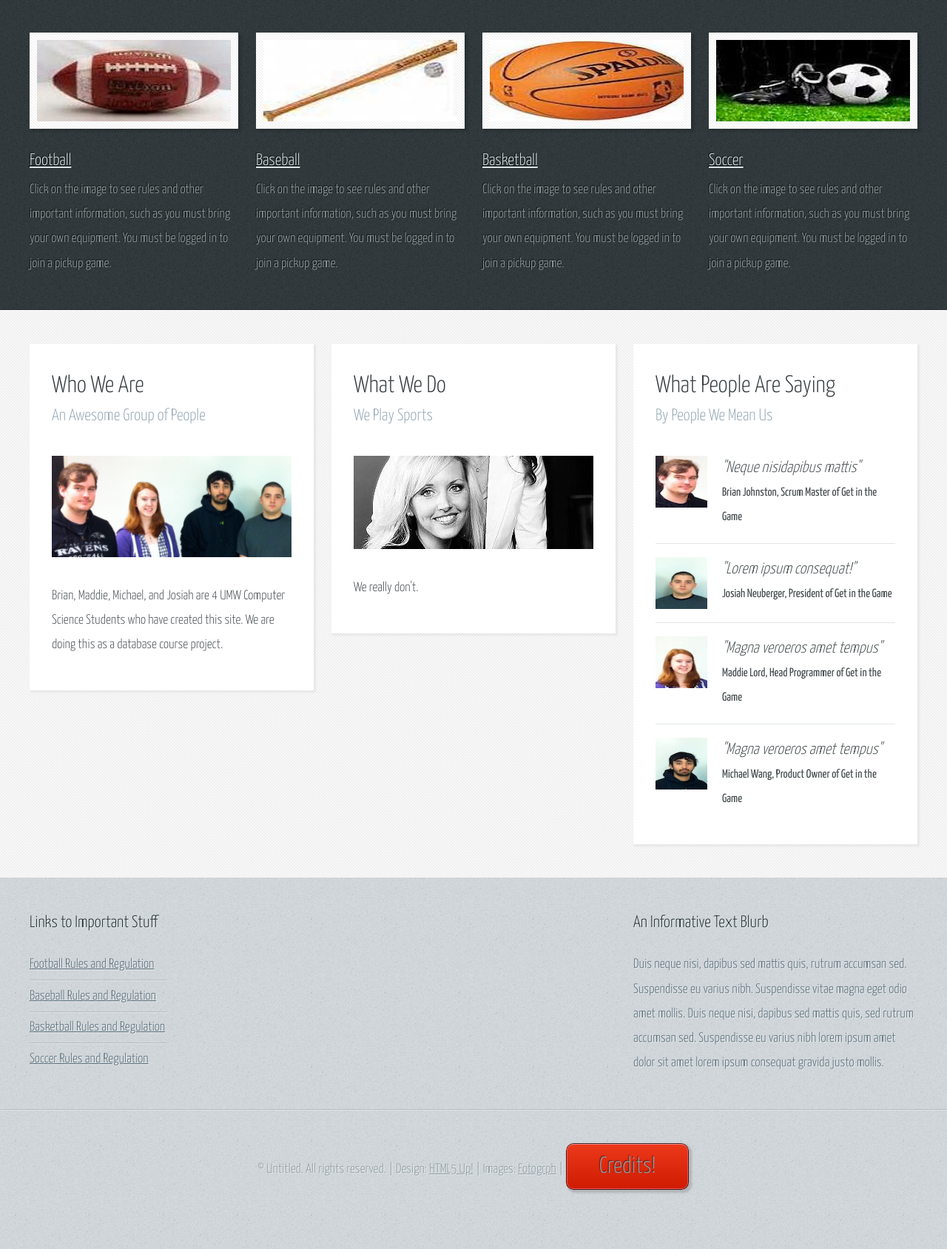
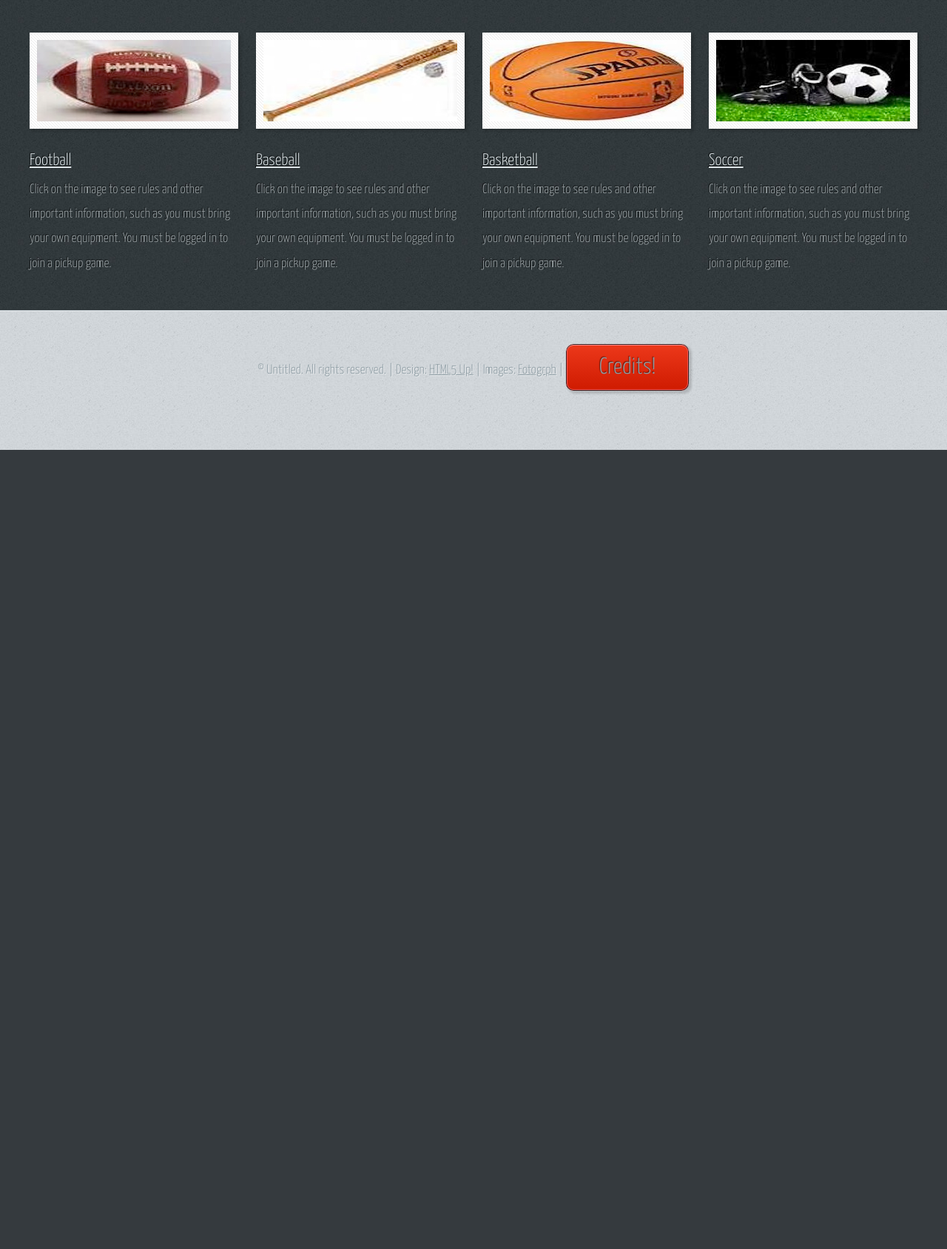
Before and after one commit to bjohnstonumw/pickupgames, a PHP site: page / in a window 1280 px wide. Shown: the part 558-2246 px from the top of the page at 74% size. After the commit the page ends 1166 px from the top, so only its background shows below. Run offline with PHP 8.4, Linux system fonts and the light colour scheme.

```diff
--- a/index.php
+++ b/index.php
@@ -132,124 +132,6 @@
 				</div>
 			</div>
 
-		<!-- Content -->
-			<div id="content-wrapper">
-				<div id="content">
-					<div class="5grid-layout">
-						<div class="row">
-							<div class="4u">
-
-								<!-- Box #1 -->
-									<section>
-										<header>
-											<h2>Who We Are</h2>
-											<h3>An Awesome Group of People</h3>
-										</header>
-										<a  class="feature-image"><img src="images/group.jpg" alt="" /></a>
-										<p>
-											Brian, Maddie, Michael, and Josiah are 4 UMW Computer Science
-											Students who have created this site. We are doing this as a
-											database course project.
-										</p>
-									</section>
-
-							</div>
-							<div class="4u">
-
-								<!-- Box #2 -->
-									<section>
-										<header>
-											<h2>What We Do</h2>
-											<h3>We Play Sports</h3>
-										</header>
-										<a  class="feature-image"><img src="images/pic05.jpg" alt="" /></a>
-										<p>
-											We really don't.
-										</p>
-									</section>
-
-							</div>
-							<div class="4u">
-
-								<!-- Box #3 -->
-									<section>
-										<header>
-											<h2>What People Are Saying</h2>
-											<h3>By People We Mean Us</h3>
-										</header>
-										<ul class="quote-list">
-											<li>
-												<img src="images/brian.jpg" alt="" />
-												<p>"Neque nisidapibus mattis"</p>
-												<span>Brian Johnston, Scrum Master of Get in the Game</span>
-											</li>
-											<li>
-												<img src="images/josiah.jpg" alt="" />
-												<p>"Lorem ipsum consequat!"</p>
-												<span>Josiah Neuberger, President of Get in the Game</span>
-											</li>
-											<li>
-												<img src="images/maddie.jpg" alt="" />
-												<p>"Magna veroeros amet tempus"</p>
-												<span>Maddie Lord, Head Programmer of Get in the Game</span>
-											</li>
-											<li>
-												<img src="images/michael.jpg" alt="" />
-												<p>"Magna veroeros amet tempus"</p>
-												<span>Michael Wang, Product Owner of Get in the Game</span>
-											</li>
-										</ul>
-									</section>
-
-							</div>
-						</div>
-					</div>
-				</div>
-			</div>
-
-		<!-- Footer -->
-			<div id="footer-wrapper">
-				<footer id="footer" class="5grid-layout">
-					<div class="row">
-						<div class="8u">
-
-							<!-- Links -->
-								<section>
-									<h2>Links to Important Stuff</h2>
-									<div class="5grid">
-										<div class="row">
-											<div class="3u">
-												<ul class="link-list last-child">
-													<li><a href="football.php">Football Rules and Regulation</a></li>
-													<li><a href="baseball.php">Baseball Rules and Regulation</a></li>
-													<li><a href="basketball.php">Basketball Rules and Regulation</a></li>
-													<li><a href="soccer.php">Soccer Rules and Regulation</a></li>
-												</ul>
-											</div>
-
-										</div>
-									</div>
-								</section>
-
-						</div>
-						<div class="4u">
-
-							<!-- Blurb -->
-								<section>
-									<h2>An Informative Text Blurb</h2>
-									<p>
-										Duis neque nisi, dapibus sed mattis quis, rutrum accumsan sed. Suspendisse eu
-										varius nibh. Suspendisse vitae magna eget odio amet mollis. Duis neque nisi,
-										dapibus sed mattis quis, sed rutrum accumsan sed. Suspendisse eu varius nibh
-										lorem ipsum amet dolor sit amet lorem ipsum consequat gravida justo mollis.
-									</p>
-								</section>
-
-						</div>
-					</div>
-				</footer>
-			</div>
-
 		<!-- Copyright -->
 			<div id="copyright">
 				&copy; Untitled. All rights reserved. | Design: <a href="http://html5up.net">HTML5 Up!</a> | Images: <a href="http://fotogrph.com">Fotogrph</a> | <a href="credits.php" class="button-big">Credits!</a>
--- a/install/install.sql
+++ b/install/install.sql
@@ -115,6 +115,7 @@ CREATE TABLE IF NOT EXISTS events (
 	fac_id INT(11) NOT NULL,
 	sport_name VARCHAR(20) NOT NULL,
 	ad TEXT DEFAULT NULL,
+	index (event_date),
 	CONSTRAINT facilities_fac_id_fk FOREIGN KEY (fac_id) REFERENCES facilities(fac_id),
 	CONSTRAINT sports_sport_name_fk FOREIGN KEY (sport_name) REFERENCES sports(sport_name),
 	PRIMARY KEY (event_id)
@@ -148,7 +149,7 @@ INSERT INTO users(username,password,users_zip) VALUES ('maddie', sha('maddie'),
 INSERT INTO users(username,password,users_zip) VALUES ('wang', sha('wang'), 22402);
 INSERT INTO users(username,password,users_zip) VALUES ('brian', sha('brain'), 22404);
 INSERT INTO users(username,password,users_zip) VALUES ('jake', sha('jake'), 20601);
-INSERT INTO users(username,password,users_zip) VALUES ('smith', sha('smith'), 20603);
+INSERT INTO users(username,password,users_zip) VALUES ('smith', sha('smith'), 22485);
 
 /*blog entries*/
 
```
Also changed, not shown: credits.php (+14 -0 lines), install/geodist.sql (deleted, +0 -33 lines), joinevent.php (+13 -2 lines), README.md.
